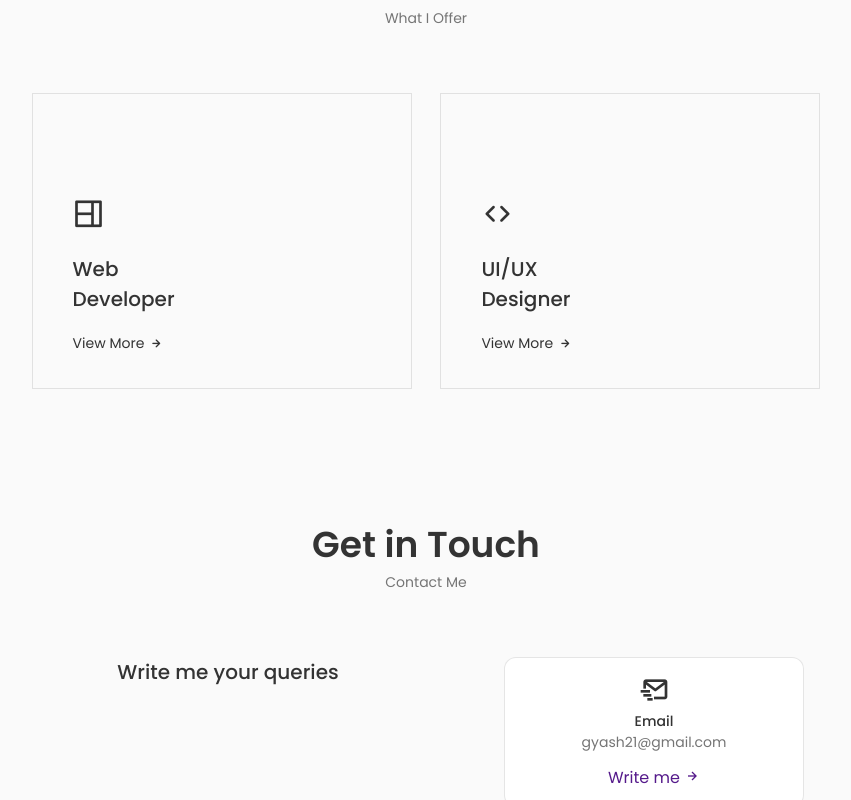
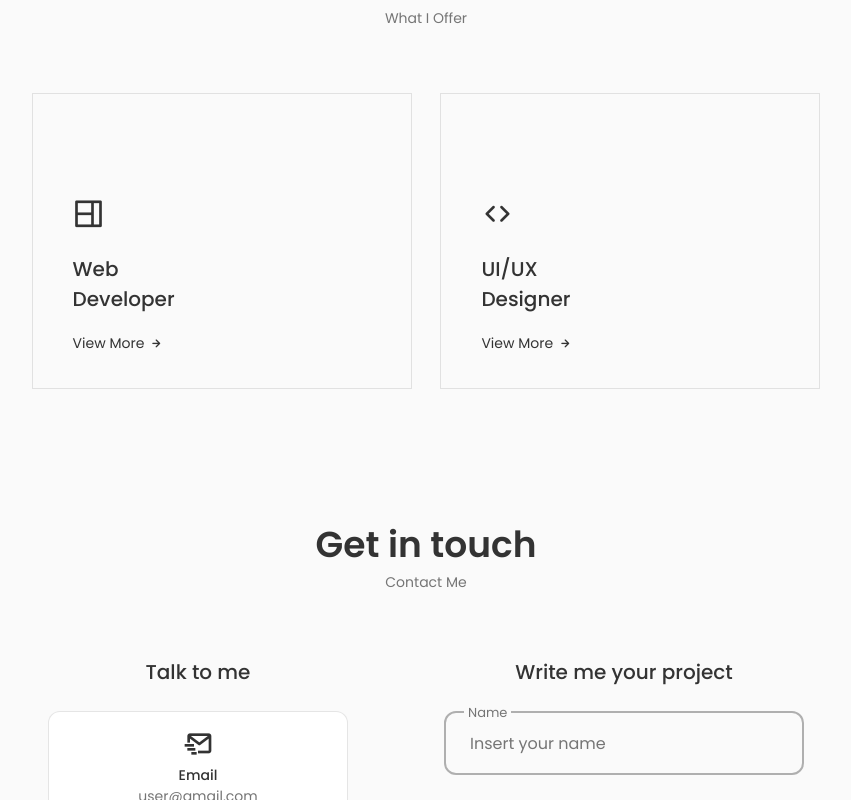
Before and after one commit to gyash21/THE-PORTFOLIO, a React (Create React App) app: page / in a window 1280 px wide. Shown: the part 2000-2800 px from the top of the page, without its empty margins (214-1065 px from the left). Built offline with nearby package versions, Linux system fonts and the light colour scheme.

Commit message:
update- email functionality using emailjs

```diff
--- a/package.json
+++ b/package.json
@@ -3,9 +3,11 @@
   "version": "0.1.0",
   "private": true,
   "dependencies": {
+    "@emailjs/browser": "^3.11.0",
     "@testing-library/jest-dom": "^5.16.5",
     "@testing-library/react": "^13.4.0",
     "@testing-library/user-event": "^13.5.0",
+    "emailjs-com": "^3.2.0",
     "react": "^18.2.0",
     "react-dom": "^18.2.0",
     "react-scripts": "5.0.1",
--- a/src/components/contact/Contact.jsx
+++ b/src/components/contact/Contact.jsx
@@ -1,107 +1,136 @@
-import React from 'react';
-import "./contact.css";
+import React, { useRef } from 'react';
+import emailjs from '@emailjs/browser';
+import './contact.css';
 
 const Contact = () => {
+  const form = useRef();
+
+  const sendEmail = (e) => {
+    e.preventDefault();
+
+    emailjs.sendForm(
+      'service_rk69p2v',
+      'template_w2758gj',
+      form.current,
+      'R5yY4J6oyFzPpqO12'
+    );
+    e.target.reset();
+  };
+
   return (
-    <section className="contact section" id="contact">
-        <h2 className="section__title">Get in Touch</h2>
-        <span className="section__subtitle">Contact Me</span>
+    <section className='contact section' id='contact'>
+      <h2 className='section__title'>Get in touch</h2>
+      <span className='section__subtitle'>Contact Me</span>
 
+      <div className='contact__container container grid'>
+        <div className='contact__content'>
+          <h3 className='contact__title'>Talk to me</h3>
 
-        <div className="contact__container container grid">
-            <div className="contact__content">
-                <h3 className="contact__title">
-                  Write me your queries
-                </h3>
+          <div className='contact__info'>
+            <div className='contact__card'>
+              <i className='bx bx-mail-send contact__card-icon'></i>
+
+              <h3 className='contact__card-title'>Email</h3>
+              <span className='contact__card-data'>user@gmail.com</span>
+
+              <a
+                href='mailto:examplemail@gmail.com.com'
+                className='contact__button'
+              >
+                Write me{' '}
+                <i className='bx bx-right-arrow-alt contact__button-icon'></i>
+              </a>
             </div>
 
+            <div className='contact__card'>
+              <i className='bx bxl-whatsapp contact__card-icon'></i>
 
-            <div className="contact__info">
+              <h3 className='contact__card-title'>Whatsapp</h3>
+              <span className='contact__card-data'>999-888-777</span>
 
-              <div className="contact__card">
-                <i className="bx bx-mail-send contact__card-icon"></i>
-
-                <h3 className="contact__card-title">Email</h3>
-                  <span className="contact__card-data">gyash21@gmail.com</span>
-
-                  <a href="" className="contact__data">Write me <i className="bx bx-right-arrow-alt contact__button-icon"></i></a>
-
+              <a
+                href='https://api.whatsapp.com/send?phone=62214408789&text=Hello, more information!'
+                className='contact__button'
+              >
+                Write me{' '}
+                <i className='bx bx-right-arrow-alt contact__button-icon'></i>
+              </a>
             </div>
 
-              <div className="contact__card">
-                <i className="bx bxl-whatsapp contact__card-icon"></i>
+            <div className='contact__card'>
+              <i className='bx bxl-messenger contact__card-icon'></i>
 
-                <h3 className="contact__card-title">Whatsapp</h3>
-                  <span className="contact__card-data">9595799799</span>
+              <h3 className='contact__card-title'>Messenger</h3>
+              <span className='contact__card-data'>user.fb123</span>
 
-                  <a href="" className="contact__data">Write me <i className="bx bx-right-arrow-alt contact__button-icon"></i></a>
-
+              <a href='https://m.me/crypticalcoder' className='contact__button'>
+                Write me{' '}
+                <i className='bx bx-right-arrow-alt contact__button-icon'></i>
+              </a>
             </div>
-
-              <div className="contact__card">
-                <i className="bx bxl-messenger contact__card-icon"></i>
-
-                <h3 className="contact__card-title">Messenger</h3>
-                  <span className="contact__card-data">gyash21</span>
-
-                  <a href="" className="contact__data">Write me <i className="bx bx-right-arrow-alt contact__button-icon"></i></a>
-
           </div>
         </div>
 
-            <div className="contact__content">
-                <h3 className="contact__title">
-                    Let's talk about your project.
-                </h3>
+        <div className='contact__content'>
+          <h3 className='contact__title'>Write me your project</h3>
 
-
-            <form className="contact__form">
-              <div className="contact__form-div">
-                <label className="contact__form-tag">Name</label>
-                <input type="text" name="name" className="contact__form-input" placeholder='Insert your name'/>
+          <form ref={form} onSubmit={sendEmail} className='contact__form'>
+            <div className='contact__form-div'>
+              <label className='contact__form-tag'>Name</label>
+              <input
+                type='text'
+                name='name'
+                className='contact__form-input'
+                placeholder='Insert your name'
+              />
             </div>
 
-
-              <div className="contact__form-div">
-                <label className="contact__form-tag">Mail</label>
-                <input type="email" name="email" className="contact__form-input" placeholder='Insert your email'/>
+            <div className='contact__form-div'>
+              <label className='contact__form-tag'>Mail</label>
+              <input
+                type='email'
+                name='email'
+                className='contact__form-input'
+                placeholder='Insert your email'
+              />
             </div>
 
-
-              <div className="contact__form-div">
-                <label className="contact__form-tag">Project</label>
-                <textarea name="project" cols="30" rows="10" className="contact__form-input" placeholder='Write your project'></textarea>
+            <div className='contact__form-div contact__form-area'>
+              <label className='contact__form-tag'>Project</label>
+              <textarea
+                name='project'
+                cols='30'
+                rows='10'
+                className='contact__form-input'
+                placeholder='Write your project'
+              ></textarea>
             </div>
 
-
-
-              <button className="button button--flex">Send Message
-
+            <button className='button button--flex'>
+              Send Message
               <svg
-                  class="button__icon"
-                  xmlns="http://www.w3.org/2000/svg"
-                  width="24"
-                  height="24"
-                  viewBox="0 0 24 24"
-                  fill="none"
+                className='button__icon'
+                xmlns='http://www.w3.org/2000/svg'
+                width='24'
+                height='24'
+                viewBox='0 0 24 24'
+                fill='none'
               >
                 <path
-                    d="M14.2199 21.9352C13.0399 21.9352 11.3699 21.1052 10.0499 17.1352L9.32988 14.9752L7.16988 14.2552C3.20988 12.9352 2.37988 11.2652 2.37988 10.0852C2.37988 8.91525 3.20988 7.23525 7.16988 5.90525L15.6599 3.07525C17.7799 2.36525 19.5499 2.57525 20.6399 3.65525C21.7299 4.73525 21.9399 6.51525 21.2299 8.63525L18.3999 17.1252C17.0699 21.1052 15.3999 21.9352 14.2199 21.9352ZM7.63988 7.33525C4.85988 8.26525 3.86988 9.36525 3.86988 10.0852C3.86988 10.8052 4.85988 11.9052 7.63988 12.8252L10.1599 13.6652C10.3799 13.7352 10.5599 13.9152 10.6299 14.1352L11.4699 16.6552C12.3899 19.4352 13.4999 20.4252 14.2199 20.4252C14.9399 20.4252 16.0399 19.4352 16.9699 16.6552L19.7999 8.16525C20.3099 6.62525 20.2199 5.36525 19.5699 4.71525C18.9199 4.06525 17.6599 3.98525 16.1299 4.49525L7.63988 7.33525Z"
-                    fill="var(--container-color)"
+                  d='M14.2199 21.9352C13.0399 21.9352 11.3699 21.1052 10.0499 17.1352L9.32988 14.9752L7.16988 14.2552C3.20988 12.9352 2.37988 11.2652 2.37988 10.0852C2.37988 8.91525 3.20988 7.23525 7.16988 5.90525L15.6599 3.07525C17.7799 2.36525 19.5499 2.57525 20.6399 3.65525C21.7299 4.73525 21.9399 6.51525 21.2299 8.63525L18.3999 17.1252C17.0699 21.1052 15.3999 21.9352 14.2199 21.9352ZM7.63988 7.33525C4.85988 8.26525 3.86988 9.36525 3.86988 10.0852C3.86988 10.8052 4.85988 11.9052 7.63988 12.8252L10.1599 13.6652C10.3799 13.7352 10.5599 13.9152 10.6299 14.1352L11.4699 16.6552C12.3899 19.4352 13.4999 20.4252 14.2199 20.4252C14.9399 20.4252 16.0399 19.4352 16.9699 16.6552L19.7999 8.16525C20.3099 6.62525 20.2199 5.36525 19.5699 4.71525C18.9199 4.06525 17.6599 3.98525 16.1299 4.49525L7.63988 7.33525Z'
+                  fill='var(--container-color)'
                 ></path>
                 <path
-                    d="M10.11 14.7052C9.92005 14.7052 9.73005 14.6352 9.58005 14.4852C9.29005 14.1952 9.29005 13.7152 9.58005 13.4252L13.16 9.83518C13.45 9.54518 13.93 9.54518 14.22 9.83518C14.51 10.1252 14.51 10.6052 14.22 10.8952L10.64 14.4852C10.5 14.6352 10.3 14.7052 10.11 14.7052Z"
-                    fill="var(--container-color)"
+                  d='M10.11 14.7052C9.92005 14.7052 9.73005 14.6352 9.58005 14.4852C9.29005 14.1952 9.29005 13.7152 9.58005 13.4252L13.16 9.83518C13.45 9.54518 13.93 9.54518 14.22 9.83518C14.51 10.1252 14.51 10.6052 14.22 10.8952L10.64 14.4852C10.5 14.6352 10.3 14.7052 10.11 14.7052Z'
+                  fill='var(--container-color)'
                 ></path>
               </svg>
             </button>
           </form>
-
         </div>
       </div>
+    </section>
+  );
+};
 
-    </section>
-  )
-}
-
-export default Contact
+export default Contact;
```
Also changed, not shown: 1 other file (tests, documents, lock files or other folders). Lines whose indentation alone changed are shown as unchanged.
